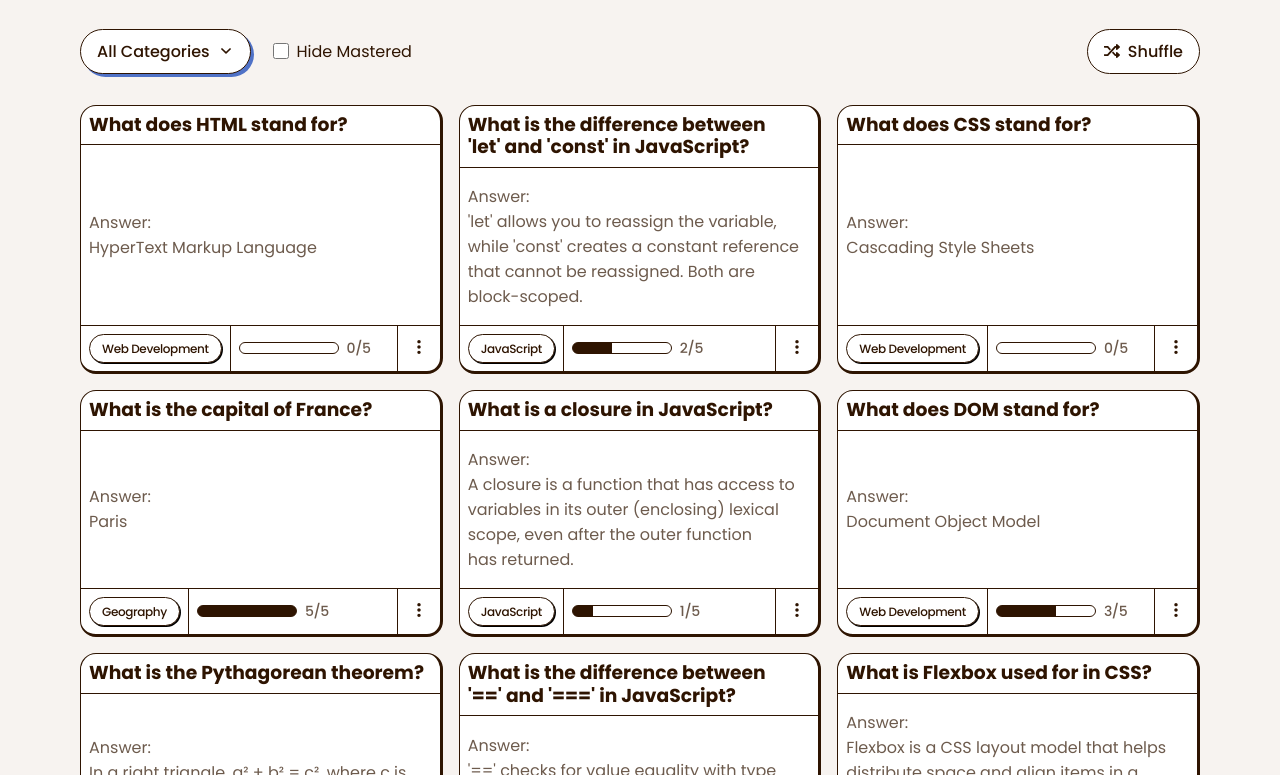
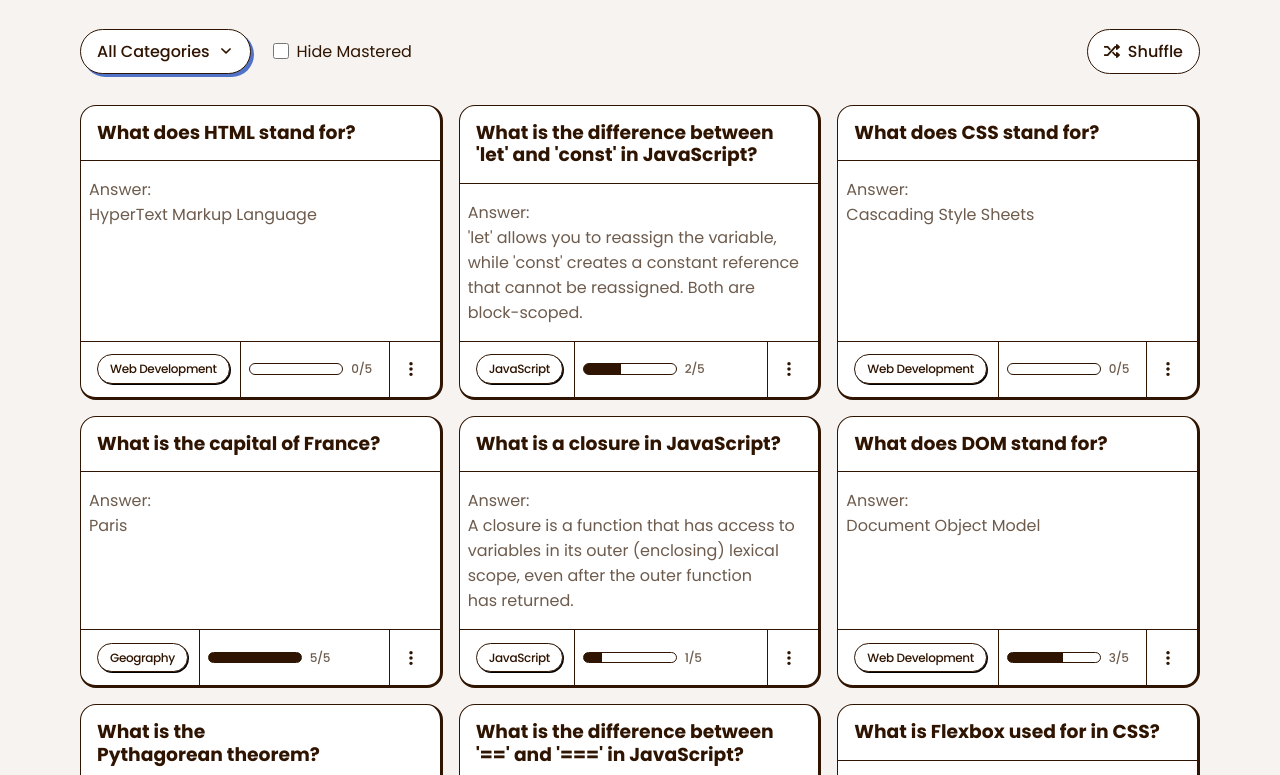
Before and after one commit to jkaps9/flashcard-app, a React (Vite) app: page / in a window 1280 px wide. Shown: the part 605-1380 px from the top of the page. Built offline with nearby package versions, Linux system fonts and the light colour scheme.

Commit message:
style card footer

```diff
--- a/src/components/Card.jsx
+++ b/src/components/Card.jsx
@@ -36,7 +36,7 @@ export default function Card({
         <p className="flashcard__answer-text">{answer}</p>
       </div>
       <div className="flashcard__footer">
-        <div>
+        <div className="tag-container">
           <div className="tag">{category}</div>
         </div>
         <div className="footer__progress">
--- a/src/index.css
+++ b/src/index.css
@@ -397,14 +397,14 @@ h1 {
   );
   border: 1px solid var(--color-border);
   border-radius: 100vw;
-  height: 12px;
-  width: 100px;
+  height: clamp(0.5rem, 0.412rem + 0.3756vw, 0.75rem);
+  width: clamp(3.75rem, 2.8697rem + 3.7559vw, 6.25rem);
 }
 
 .progress__amount {
   color: var(--color-header-text);
   font-weight: 500;
-  font-size: 0.875rem;
+  font-size: 0.75rem;
   letter-spacing: -0.36px;
   line-height: 1.3;
 }
@@ -476,32 +476,51 @@ h1 {
   display: flex;
   flex-direction: column;
   justify-content: space-between;
+  min-height: 238px;
   position: relative;
 }
 
 .flashcard__header {
   border-bottom: 1px solid var(--color-border);
-  padding: 0.5rem;
+  padding: 1rem;
 }
 
 .flashcard__answer {
+  flex: 1;
   padding: 1rem 0.5rem;
 }
 
 .flashcard__footer {
+  align-items: stretch;
   border-top: 1px solid var(--color-border);
   display: grid;
+  flex-shrink: 0;
+  gap: 0.5rem;
   grid-template-columns: auto 1fr auto;
+  min-height: 3.5rem;
+  padding-inline: 1rem;
 
   .footer__progress {
     align-items: center;
-    border-inline: 1px solid var(--color-border);
+    border-inline-end: 1px solid var(--color-border);
     display: flex;
     gap: 0.5rem;
+    padding-inline-end: 0.675rem;
   }
 
-  & > * {
-    padding: 0.5rem;
+  .tag-container {
+    align-items: center;
+    border-inline-end: 1px solid var(--color-border);
+    display: flex;
+    justify-content: center;
+    padding-inline-end: 0.675rem;
+  }
+
+  .action-menu {
+    align-items: center;
+    align-self: stretch;
+    display: flex;
+    justify-content: flex-end;
   }
 }
 
```
